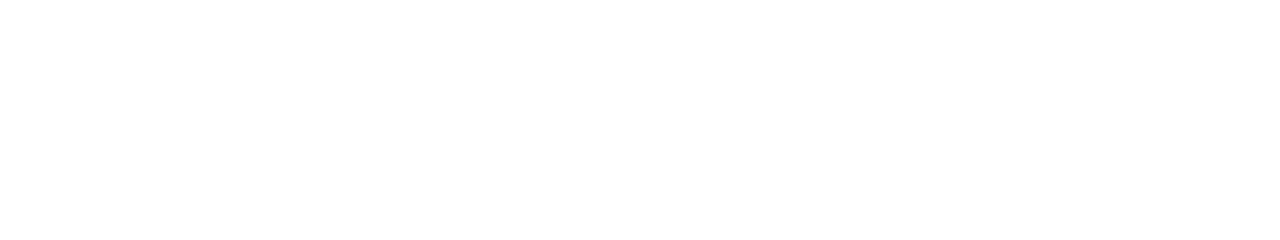
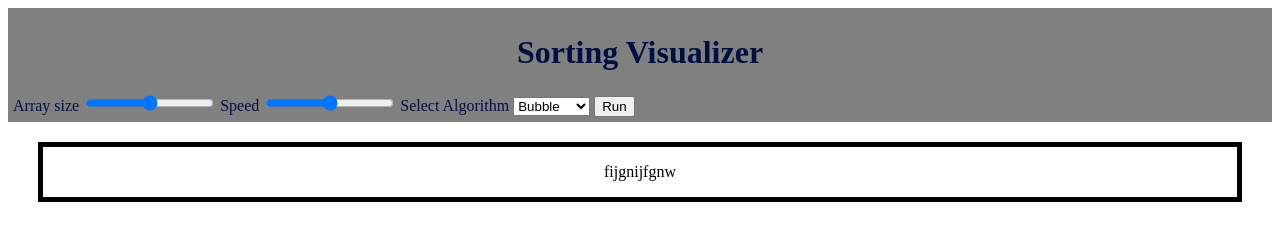
Before and after one commit to user715/sorting_visualiser, a plain HTML site: page index.html in a window 1280 px wide. Drawn offline with Linux system fonts and the light colour scheme.

Commit message:
basic code

```diff
--- a/index.html
+++ b/index.html
@@ -5,4 +5,27 @@
         <title>Sorting Visualizer</title>
         <link rel="stylesheet" href="stylesheet.css">
     </head>
+    <body>
+        <header>
+            <h1 id="mainHeading">Sorting Visualizer</h1>
+            <p>Array size </p>
+            <input type="range" id="arraySize">
+            <p>Speed </p>
+            <input type="range" id="speed">
+            <p>Select Algorithm </p>
+            <select id="algoSelect">
+                <option value="0">Bubble</option>
+                <option value="1">Insertion</option>
+                <option value="2">Selection</option>
+                <option value="3">Merge</option>
+                <option value="4">Quick</option>
+                <option value="5">Heap</option>
+            </select>
+            <button id="runBtn">Run</button>
+        </header>
+        <div id="container">
+            <p>fijgnijfgnw</p>
+        </div>
+    </body>
+    <script src="mainScript.js"></script>
 </html>
--- /dev/null
+++ b/mainScript.js
@@ -0,0 +1,14 @@
+function getAlgo()
+{
+    var dropDown=document.querySelector("#algoSelect");
+    return dropDown.value;
+}
+
+
+var runBtn=document.getElementById("runBtn");
+runBtn.addEventListener("click",function (){
+    var algoValue=getAlgo();
+    console.log(algoValue);
+});
+
+var container=document.getElementById("container");
--- a/stylesheet.css
+++ b/stylesheet.css
@@ -0,0 +1,17 @@
+header{
+    background-color: gray;
+    padding: 5px;
+}
+header p{
+    display: inline;
+    color: rgb(0, 15, 65);
+}
+#mainHeading{
+    color: rgb(0, 15, 65);
+    text-align: center;
+}
+#container{
+    text-align:center;
+    border:5px solid black;
+    margin:20px 30px;
+}
```
